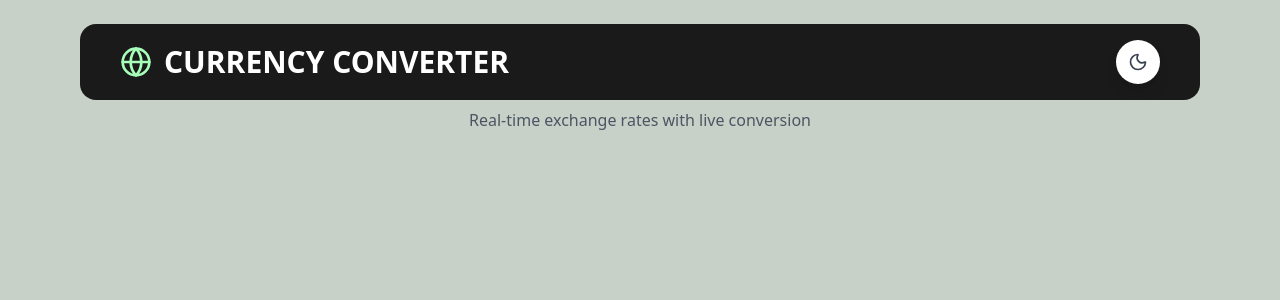
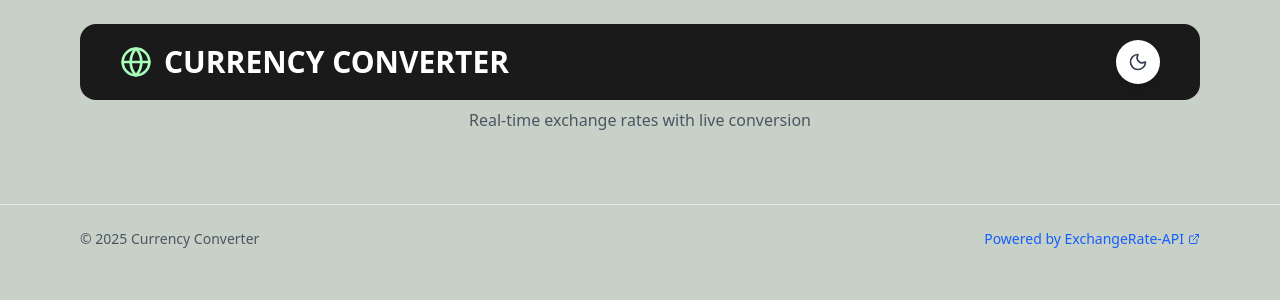
Before and after one commit to Sheyzie/alx_currency_converter, a React (Vite) app: page / in a window 1280 px wide. Shown: the top 300 px of the page. Built offline with nearby package versions, Linux system fonts and the light colour scheme.

Commit message:
feat: implemented a footer component

```diff
--- a/src/App.jsx
+++ b/src/App.jsx
@@ -1,6 +1,7 @@
 import React, { useState, useEffect } from 'react';
 import { Moon, Sun } from 'lucide-react';
 import Header from './components/Header';
+import Footer from './components/Footer';
 
 function App() {
   const [darkMode, setDarkMode] = useState(false);
@@ -36,6 +37,7 @@ function App() {
       <div className="flex flex-col">
 
         <Header />
+        <Footer />
 
       </div>
     </div>
--- /dev/null
+++ b/src/components/Footer.jsx
@@ -0,0 +1,29 @@
+import React from 'react';
+import { ExternalLink } from 'lucide-react';
+
+const Footer = () => {
+  return (
+    <footer className="mt-12 pt-6 border-t border-gray-200 dark:border-gray-800">
+      <div className="max-w-6xl mx-auto px-4">
+        <div className="flex flex-col md:flex-row justify-between items-center gap-4">
+          <p className="text-sm text-gray-600 dark:text-gray-400">
+            © {new Date().getFullYear()} Currency Converter
+          </p>
+          <div className="flex items-center gap-4">
+            <a
+              href="https://www.exchangerate-api.com/"
+              target="_blank"
+              rel="noopener noreferrer"
+              className="text-sm text-blue-600 dark:text-blue-400 hover:underline flex items-center gap-1"
+            >
+              Powered by ExchangeRate-API
+              <ExternalLink className="w-3 h-3" />
+            </a>
+          </div>
+        </div>
+      </div>
+    </footer>
+  );
+};
+
+export default Footer;
```
